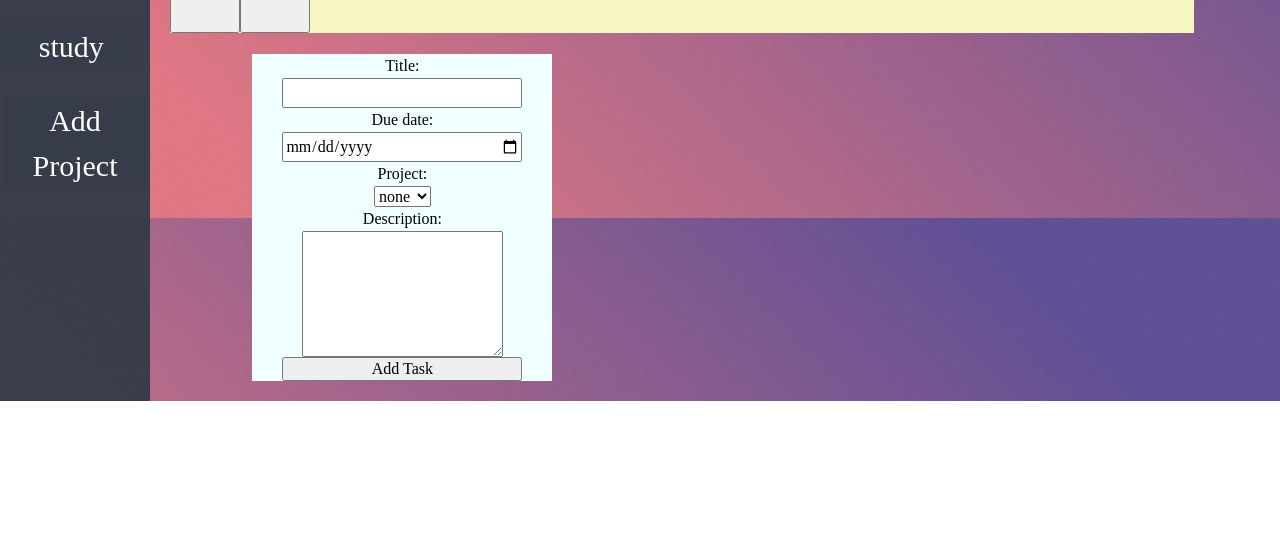
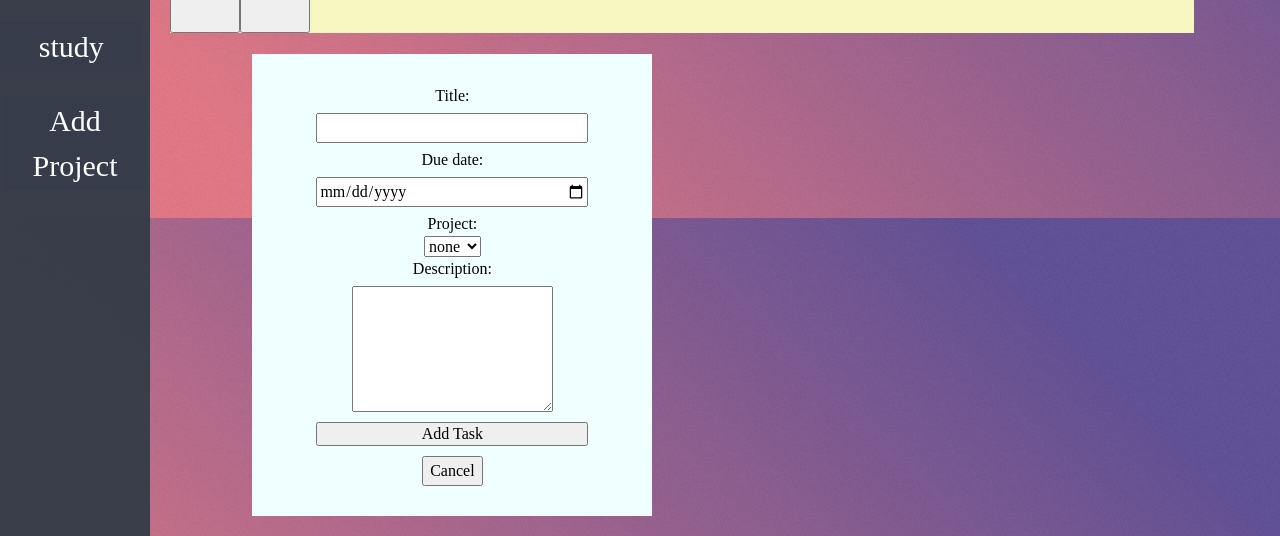
Before and after one commit to BrianRego03/to-do-list, a website built with webpack: page src/index.html in a window 1280 px wide. Shown: the part 582-1118 px from the top of the page. Before the commit the page ends 983 px from the top, so only its background shows below. Built offline with nearby package versions, Linux system fonts and the light colour scheme.

Commit message:
Add more styling to form

```diff
--- a/src/createTaskForm.js
+++ b/src/createTaskForm.js
@@ -77,7 +77,14 @@ const createForm=(arr,lib)=>{
     let submission=document.createElement("input");
     submission.setAttribute("type","submit");
     submission.setAttribute("value","Add Task");
+    submission.setAttribute("id","submit");
     actualForm.appendChild(submission);
+
+    let cancelButton=document.createElement("button");
+    cancelButton.setAttribute("type","button");
+    cancelButton.setAttribute("id","cancel");
+    cancelButton.innerText="Cancel";
+    actualForm.appendChild(cancelButton);
 
 }
 
--- a/src/style.css
+++ b/src/style.css
@@ -184,18 +184,29 @@
   form{
     background-color: azure;
 
-    width: 300px;
+    width: 400px;
     min-width: 200px;
     min-height:80px;
+    padding: 30px;
     display:flex;
     flex-wrap: wrap;
     flex-direction: column;
     align-items: center;
+    justify-content: space-evenly;
   }
   form>input{
     width: 80%;
     word-wrap: normal;
     overflow: auto;
+    margin-top: 5px;
+    margin-bottom: 5px;
+  }
+  form>textarea{
+    margin-top: 5px;
+    margin-bottom: 5px;
+  }
+  form>button{
+    margin-top: 5px;
   }
 
   #formDivision{
@@ -204,6 +215,6 @@
     /* display: flex;
     justify-content: center; */
     margin: 2%;
-    max-height:600px;
+    max-height:800px;
     margin-left: 10%;
   }
```
